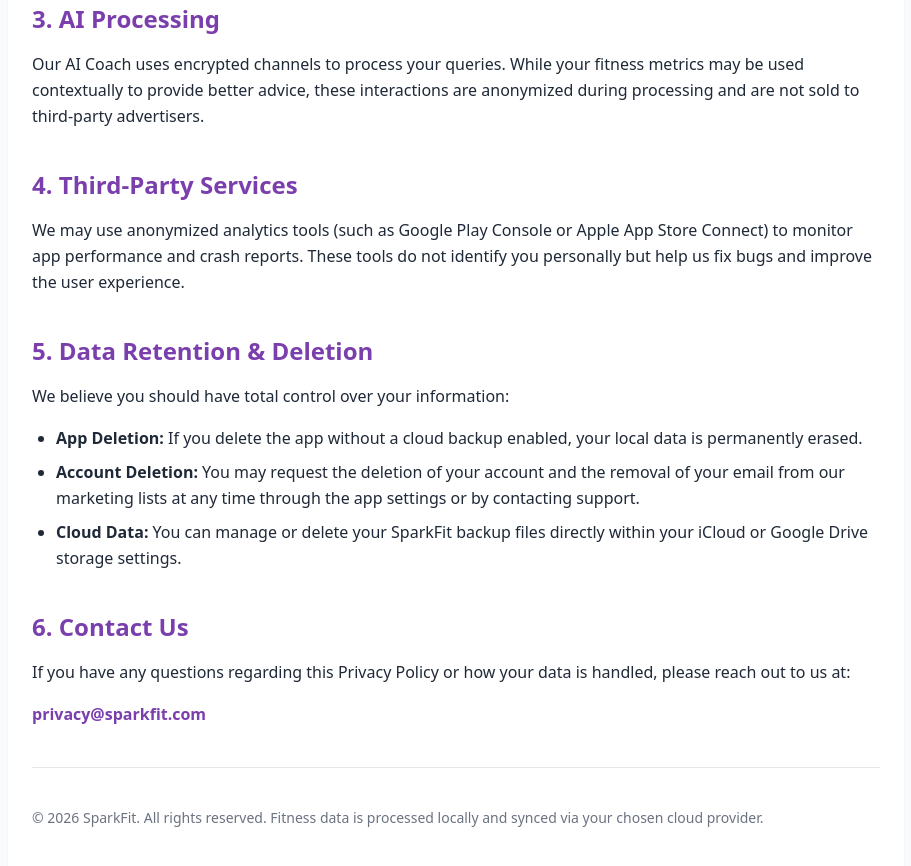
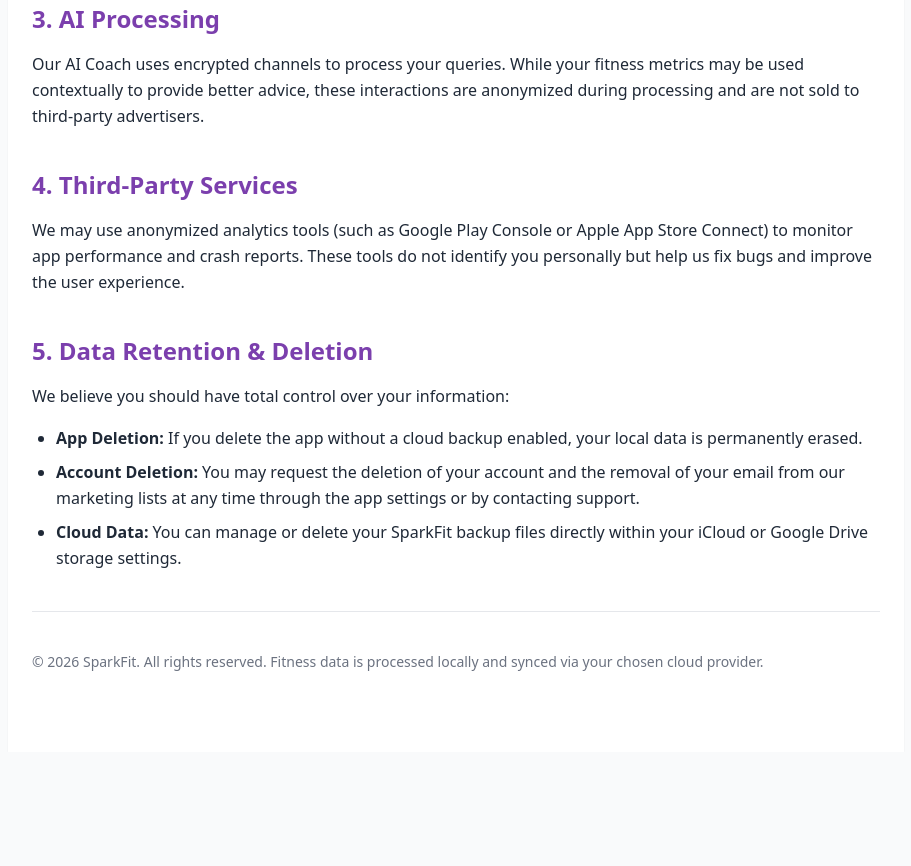
Before and after one commit to colbateson/sparkfit-website, a plain HTML site: page privacy.html in a window 1280 px wide. Shown: the part 861-1727 px from the top of the page, without its empty margins (184-1095 px from the left). After the commit the page ends 1613 px from the top, so only its background shows below. Drawn offline with nearby package versions, Linux system fonts and the light colour scheme.

Commit message:
Update privacy.html

```diff
--- a/privacy.html
+++ b/privacy.html
@@ -58,12 +58,6 @@
             </ul>
         </section>
 
-        <section class="mb-10">
-            <h2 class="text-2xl font-bold mt-10 mb-4 text-brand">6. Contact Us</h2>
-            <p>If you have any questions regarding this Privacy Policy or how your data is handled, please reach out to us at:</p>
-            <p class="mt-4 font-bold text-brand">privacy@sparkfit.com</p>
-        </section>
-
         <hr class="my-10 border-gray-200">
 
         <footer class="text-sm text-gray-500">
```
